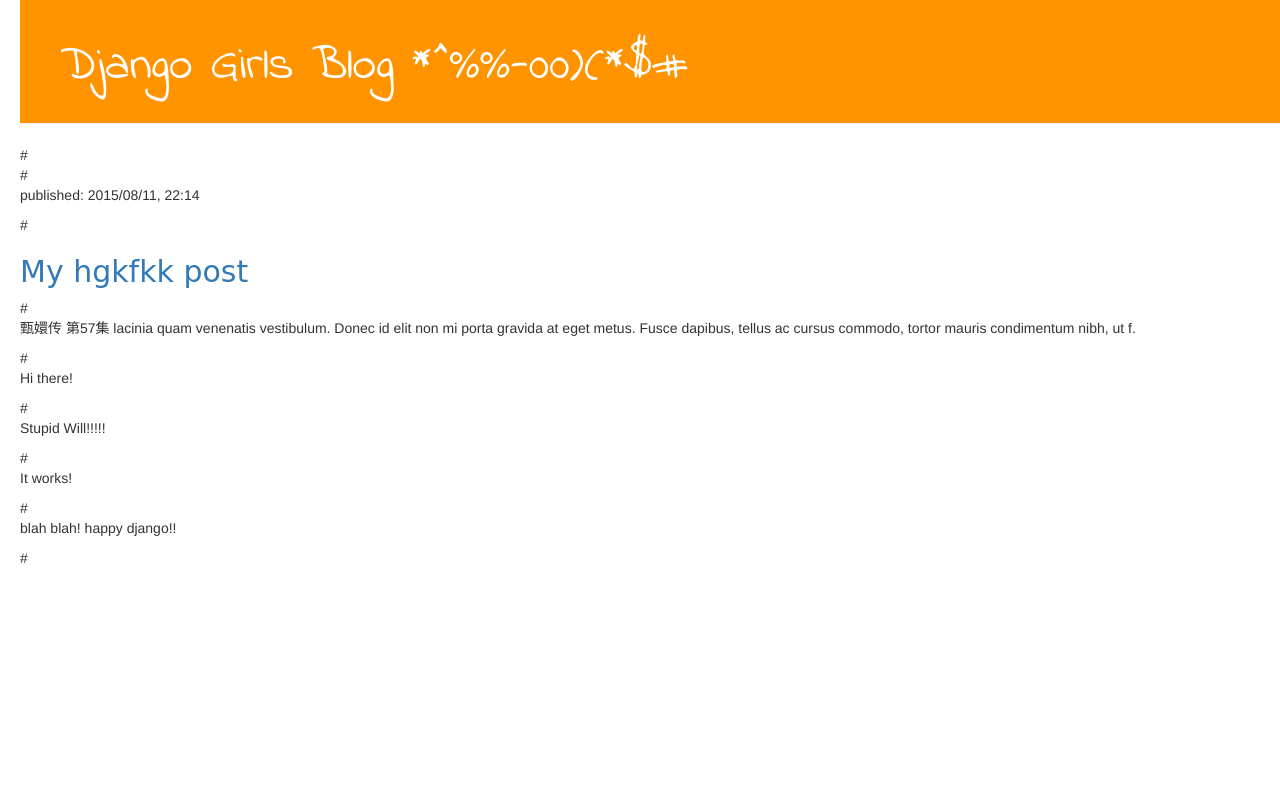
After one commit to awei1108/app-for-pythonanywhere, a Django app: template magapp/templates/magapp/post_list_test_II.html in a window 1280 px wide. The commit adds this page. Run offline with Django 3.2, Linux system fonts and the light colour scheme; the template is opened without the code that fills it, so the values that code supplies are empty; some libraries are stand-ins or nearby versions.

Commit message:
Added view and template for detailed blog post as well as CSS for the site. 5th!

```diff
--- /dev/null
+++ b/magapp/static/css/blog.css
@@ -0,0 +1,56 @@
+h1 a {
+    color: #F51D45;
+    font-family: 'Indie Flower', cursive;
+}
+
+body {
+    padding-left: 20px;
+}
+
+.page-header {
+    background-color: #ff9400;
+    margin-top: 0;
+    padding: 20px 20px 20px 40px;
+}
+
+.page-header h1, .page-header h1 a, .page-header h1 a:visited, .page-header h1 a:active {
+    color: #ffffff;
+    font-size: 36pt;
+    text-decoration: none;
+}
+
+.content {
+    margin-left: 40px;
+}
+
+h1, h2, h3, h4 {
+    font-family: 'Lobster', cursive;
+}
+
+.date {
+    float: right;
+    color: #828282;
+}
+
+.save {
+    float: right;
+}
+
+.post-form textarea, .post-form input {
+    width: 100%;
+}
+
+.top-menu, .top-menu:hover, .top-menu:visited {
+    color: #ffffff;
+    float: right;
+    font-size: 26pt;
+    margin-right: 20px;
+}
+
+.post {
+    margin-bottom: 70px;
+}
+
+.post h1 a, .post h1 a:visited {
+    color: #000000;
+}
--- /dev/null
+++ b/magapp/templates/magapp/post_list_test_II.html
@@ -0,0 +1,44 @@
+
+{% load staticfiles %}
+<html>
+    <head>
+        <title>Django Girls blog * blah blah! happy django!</title>
+        <link rel="stylesheet" href="//maxcdn.bootstrapcdn.com/bootstrap/3.3.5/css/bootstrap.min.css">
+        <link rel="stylesheet" href="//maxcdn.bootstrapcdn.com/bootstrap/3.3.5/css/bootstrap-theme.min.css">
+        <link href='http://fonts.googleapis.com/css?family=Indie+Flower' rel='stylesheet' type='text/css'>
+        <link rel="stylesheet" href="{% static "css/blog.css" %}">
+    </head>
+    <body>
+        <div class="page-header">
+            <h1><a href="">Django Girls Blog *^%%-00)(*$# </a></h1>
+        </div>
+
+
+        <div class="content container">
+            <div class="row">
+                <div class="col-md-8">
+                    {% for post in posts %}
+                        <div class="post">
+                            <div class="date">
+                                {{ post.published_date }}
+                            </div>
+                            <h1><a href="">{{ post.title }}</a></h1>
+                            <p>{{ post.text|linebreaks }}</p>
+                        </div>
+                    {% endfor %}
+                </div>
+            </div>
+        </div>
+
+
+#        <div>
+#            <p>published: 2015/08/11, 22:14</p>
+#            <h2><a href="">My hgkfkk post</a></h2>
+#            <p>甄嬛传 第57集 lacinia quam venenatis vestibulum. Donec id elit non mi porta gravida at eget metus. Fusce dapibus, tellus ac cursus commodo, tortor mauris condimentum nibh, ut f.</p>
+#            <p>Hi there!</p>
+#            <p>Stupid Will!!!!!</p>
+#            <p>It works!</p>
+#            <p>blah blah! happy django!!</p>
+#        </div>
+    </body>
+</html>
--- a/magapp/urls.py
+++ b/magapp/urls.py
@@ -4,4 +4,5 @@
 
 urlpatterns = [
     url(r'^$', views.post_list, name='post_list'),
+    url(r'^post/(?P<pk>[0-9]+)/$', views.post_detail, name='post_detail'),
 ]
--- a/magapp/views.py
+++ b/magapp/views.py
@@ -1,4 +1,4 @@
-from django.shortcuts import render
+from django.shortcuts import render, get_object_or_404
 
 # Create your views here.
 
@@ -9,3 +9,7 @@
 def post_list(request):
     posts = Post.objects.filter(published_date__lte=timezone.now()).order_by('published_date')
     return render(request, 'magapp/post_list.html', {'posts': posts})
+
+def post_detail(request, pk):
+    post = get_object_or_404(Post, pk=pk)
+    return render(request, 'magapp/post_detail.html', {'post': post})
```
Also changed, not shown: magapp/templates/magapp/base.html (added, +25 -0 lines), magapp/templates/magapp/post_detail.html (added, +13 -0 lines), magapp/templates/magapp/post_list.html (+11 -27 lines).
